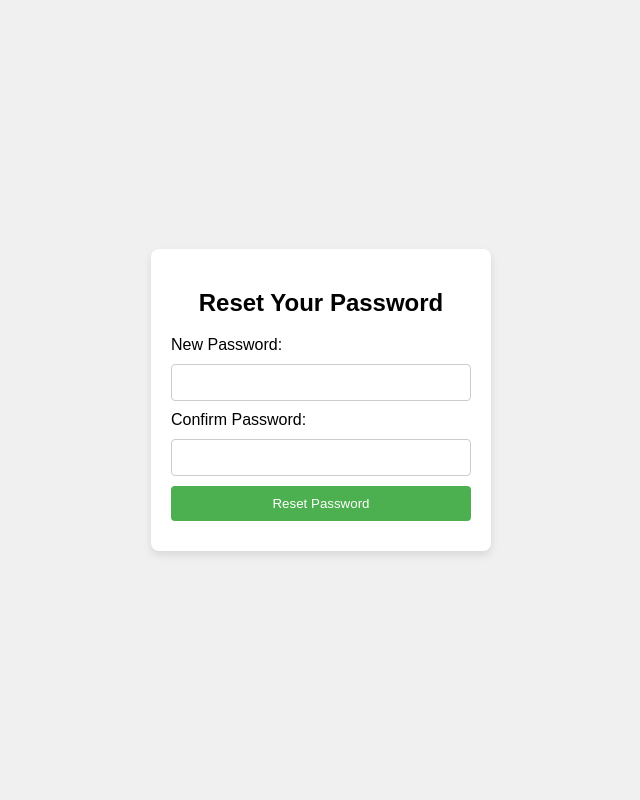
After one commit to justinenorie/EaseDocu, a PHP site: page /getDocumentList/views/student/resetPassword.html in a window 1280 px wide. The commit adds this page. Shown: the whole page, without its empty margins (319-959 px from the left). Run offline with PHP 8.4, Linux system fonts and the light colour scheme; some libraries are stand-ins or nearby versions.

Commit message:
Add forgot password functionality with email notification and reset token generation

```diff
--- a/models/userSchema.js
+++ b/models/userSchema.js
@@ -5,6 +5,8 @@ const userSchema = new mongoose.Schema({
     studentID: { type: String, required: true },
     email: { type: String, required: true },
     password: { type: String, required: true },
+    resetPasswordToken: String,
+    resetPasswordExpire: Date,
 });
 
 module.exports = userSchema;
--- a/views/student/login.php
+++ b/views/student/login.php
@@ -66,7 +66,7 @@ if ($_SERVER['REQUEST_METHOD'] === 'POST') {
                         <input type="checkbox" name="remember" id="remember">
                         <label for="remember">Remember me</label>
                     </div>
-                    <p><a href="#">Forgot password?</a></p>
+                    <p><a href="forgotPassword.php">Forgot password?</a></p>
                 </div>
                 <button id="submit-btn" class="btns" type="submit">Login</button>
                 <div class="signupPanel">
--- /dev/null
+++ b/views/student/resetPassword.html
@@ -0,0 +1,169 @@
+<!DOCTYPE html>
+<html lang="en">
+  <head>
+    <meta charset="UTF-8" />
+    <meta name="viewport" content="width=device-width, initial-scale=1.0" />
+    <title>Reset Password</title>
+    <style>
+      body {
+        font-family: Arial, sans-serif;
+        display: flex;
+        justify-content: center;
+        align-items: center;
+        height: 100vh;
+        margin: 0;
+        background-color: #f0f0f0;
+      }
+      .form-container {
+        background-color: #ffffff;
+        padding: 20px;
+        border-radius: 8px;
+        box-shadow: 0 4px 8px rgba(0, 0, 0, 0.1);
+        width: 300px;
+      }
+      .form-container h2 {
+        text-align: center;
+      }
+      .form-container input {
+        width: 100%;
+        padding: 10px;
+        margin: 10px 0;
+        border: 1px solid #ccc;
+        border-radius: 4px;
+        box-sizing: border-box;
+      }
+      .form-container button {
+        width: 100%;
+        padding: 10px;
+        background-color: #4caf50;
+        color: white;
+        border: none;
+        border-radius: 4px;
+        cursor: pointer;
+      }
+      .form-container button:hover {
+        background-color: #45a049;
+      }
+      .error-message {
+        color: red;
+        text-align: center;
+        margin-top: 10px;
+      }
+      .success-message {
+        color: green;
+        text-align: center;
+        margin-top: 10px;
+      }
+    </style>
+  </head>
+  <body>
+    <div class="form-container">
+      <h2>Reset Your Password</h2>
+      <form id="resetPasswordForm">
+        <!-- Hidden field for reset token -->
+        <input type="hidden" id="resetToken" name="resetToken" value="" />
+
+        <label for="password">New Password:</label>
+        <input type="password" id="password" name="password" required />
+
+        <label for="confirmPassword">Confirm Password:</label>
+        <input
+          type="password"
+          id="confirmPassword"
+          name="confirmPassword"
+          required
+        />
+
+        <button type="submit">Reset Password</button>
+      </form>
+
+      <div id="message" class="error-message"></div>
+    </div>
+
+    <script src="https://cdn.jsdelivr.net/npm/sweetalert2@11"></script>
+    <script>
+      const urlParts = window.location.pathname.split("/");
+      const resetToken = urlParts[urlParts.length - 1];
+
+      // Check for the reset token and handle the missing token case
+      function checkResetToken() {
+        if (!resetToken) {
+          console.error("Reset token is missing in the URL");
+          document.getElementById("message").textContent = "Invalid or missing reset token.";
+          document.getElementById("message").className = "error-message";
+          return false; // Now this is inside a function and valid
+        }
+
+        // Attach the resetToken to the hidden input field for confirmation
+        document.getElementById("resetToken").value = resetToken;
+        return true;
+      }
+
+      // Call the function to validate the reset token
+      if (!checkResetToken()) {
+        // Stop further execution if the token is invalid
+        document.getElementById("resetPasswordForm").style.display = "none"; // Hide form
+      }
+
+      window.resetPassword = async function (event) {
+        event.preventDefault(); // Prevent form default submission behavio
+        const password = document.getElementById("password").value;
+        const confirmPassword =
+          document.getElementById("confirmPassword").value;
+
+        if (password !== confirmPassword) {
+          // Handle password mismatch error
+          document.getElementById("message").textContent =
+            "Passwords do not match.";
+          document.getElementById("message").className = "error-message";
+          return;
+        }
+
+        try {
+          const response = await fetch(
+            `/api/auth/reset-password/${resetToken}`,
+            {
+              method: "POST",
+              headers: {
+                "Content-Type": "application/json",
+              },
+              body: JSON.stringify({ password, confirmPassword }),
+            }
+          );
+
+          if (!response.ok) {
+            const errorData = await response.json();
+            // Handle specific error based on errorData
+            console.error("Error:", errorData.message);
+            // Display an appropriate error message to the user
+            document.getElementById("message").textContent =
+              errorData.message || "Password reset failed.";
+            document.getElementById("message").className = "error-message";
+          } else {
+            // Handle successful password reset
+            document.getElementById("message").textContent =
+              "Password reset successful!";
+            document.getElementById("message").className = "success-message";
+          }
+        } catch (error) {
+          console.error("Error:", error);
+          // Display a generic error message to the user
+          alert("An error occurred. Please try again later.");
+          document.getElementById("message").textContent =
+            "An error occurred. Please try again later.";
+          document.getElementById("message").className = "error-message";
+        }
+      };
+
+      document
+        .getElementById("resetPasswordForm")
+        .addEventListener("submit", async function (event) {
+          await resetPassword(event);
+
+          document
+            .getElementById("resetPasswordForm")
+            .addEventListener("submit", resetPassword);
+        });
+    </script>
+  </body>
+</html>
```
Also changed, not shown: controller/auth.controllers.js (added, +134 -0 lines), routes/authRoutes.js (added, +9 -0 lines), server.js (+7 -0 lines), utils/sendMail.js (added, +31 -0 lines), views/student/forgotPassword.php (added, +110 -0 lines).
